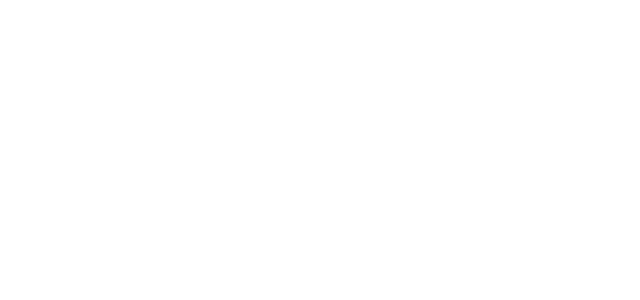
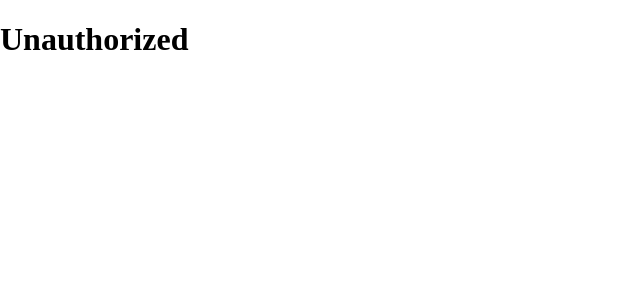
Before and after one commit to hadrianhughes/dropbox-notes, a React app: page / in a window 1280 px wide. Shown: the top 300 px of the page, without its empty margins (0-640 px from the left). Built offline with nearby package versions, Linux system fonts and the light colour scheme; the HTML template or start-up script is replaced by a standard one.

Commit message:
Set up Auth provider

```diff
--- a/package.json
+++ b/package.json
@@ -22,9 +22,11 @@
     "eslint": "^5.16.0",
     "eslint-plugin-react": "^7.13.0",
     "husky": "^2.2.0",
+    "prop-types": "^15.7.2",
     "react": "^16.8.6",
     "react-dom": "^16.8.6",
     "react-router-dom": "^5.0.0",
+    "styled-components": "^4.2.0",
     "webpack": "^4.30.0",
     "webpack-cli": "^3.3.1",
     "webpack-dev-server": "^3.3.1"
--- a/src/App.js
+++ b/src/App.js
@@ -1,9 +1,14 @@
 import React from 'react';
 import Router from './Router';
+import GlobalStyles from './styles/global';
+import AuthProvider from './providers/auth';
 
 const App = () => (
   <div>
-    <Router />
+    <GlobalStyles />
+    <AuthProvider>
+      <Router />
+    </AuthProvider>
   </div>
 );
 
--- a/src/Router.js
+++ b/src/Router.js
@@ -1,12 +1,18 @@
 import React from 'react';
-import { BrowserRouter, Route } from 'react-router-dom';
-
-const component = () => <h1>Setup</h1>;
+import Auth from './context/auth';
 
 const Router = () => (
-  <BrowserRouter>
-    <Route path='/setup' exact component={component} />
-  </BrowserRouter>
+  <Auth.Consumer>
+    {
+      (accessToken, folder) => {
+        if (accessToken && folder) {
+          return <h1>Authorized</h1>;
+        }
+
+        return <h1>Unauthorized</h1>;
+      }
+    }
+  </Auth.Consumer>
 );
 
 export default Router;
--- /dev/null
+++ b/src/context/auth.js
@@ -0,0 +1,3 @@
+import { createContext } from 'react';
+
+export default createContext({});
--- /dev/null
+++ b/src/providers/auth.js
@@ -0,0 +1,33 @@
+import React, { useState, useEffect } from 'react';
+import PropTypes from 'prop-types';
+import Auth from '../context/auth';
+
+const AuthProvider = ({ children }) => {
+  const [accessToken, setAccessToken] = useState(undefined);
+  const [folder, setFolder] = useState(undefined);
+
+  useEffect(() => {
+    setAccessToken(localStorage.getItem('ACCESS_TOKEN'));
+    setFolder(localStorage.getItem('FOLDER'));
+  }, []);
+
+  return (
+    <Auth.Provider
+      value={{
+        accessToken,
+        folder,
+      }}>
+      {children}
+    </Auth.Provider>
+  );
+};
+
+AuthProvider.propTypes = {
+  children: PropTypes.node,
+};
+
+AuthProvider.defaultProps = {
+  children: null,
+};
+
+export default AuthProvider;
--- /dev/null
+++ b/src/styles/global.js
@@ -0,0 +1,7 @@
+import { createGlobalStyle } from 'styled-components';
+
+export default createGlobalStyle`
+  body {
+    margin: 0;
+  }
+`;
```
Also changed, not shown: 1 other file (tests, documents, lock files or other folders).
